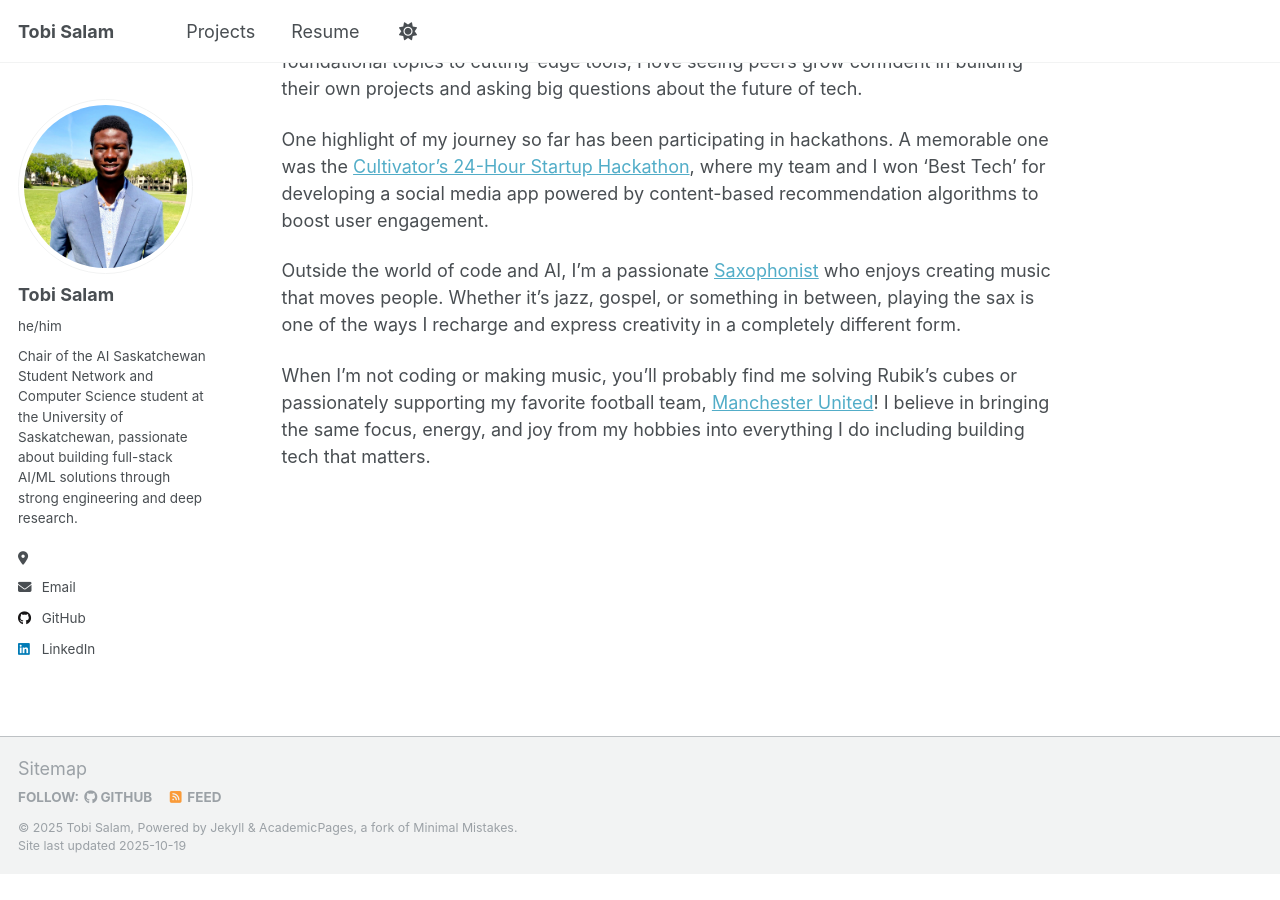
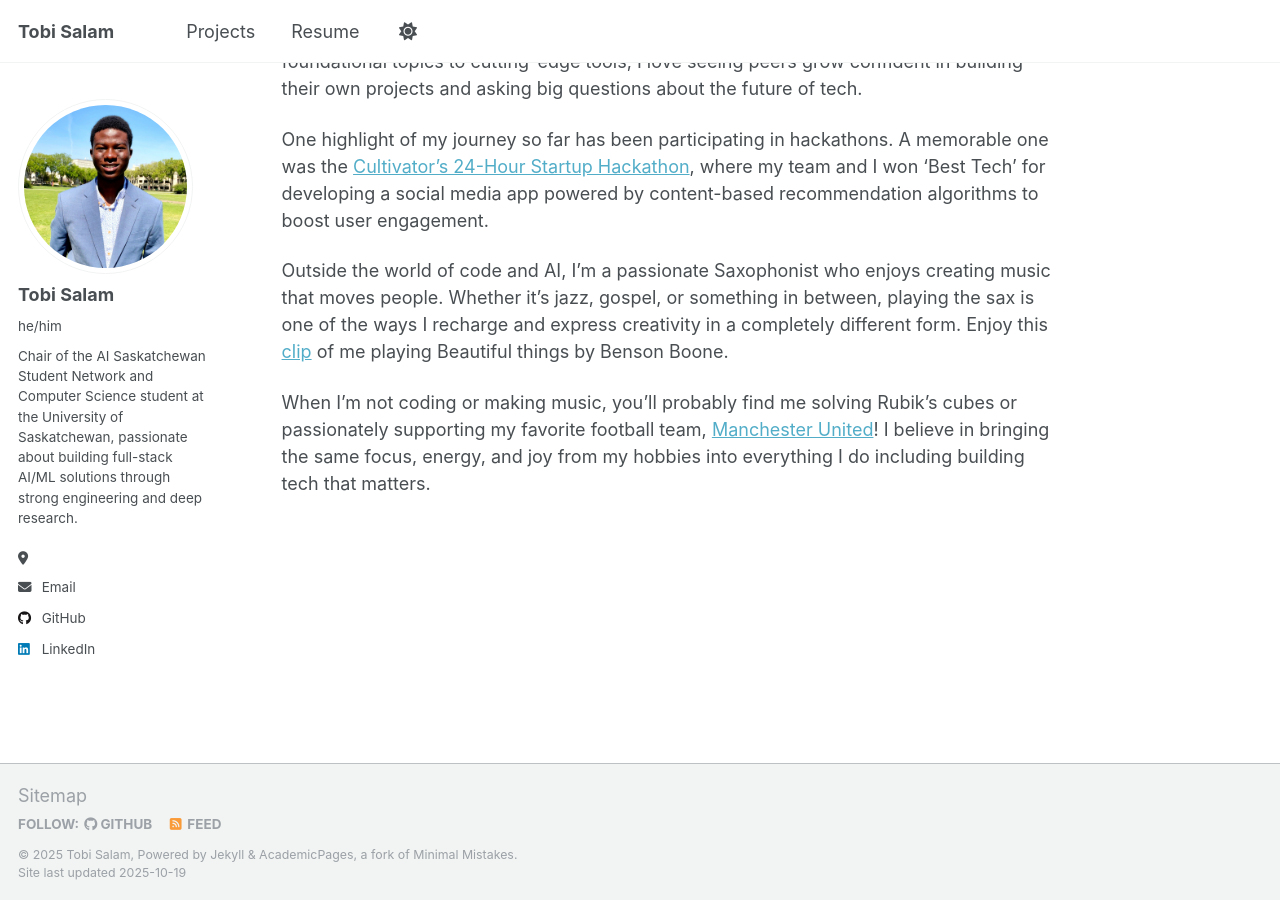
Before and after one commit to Jtsalam/Jtsalam.github.io, a Jekyll site: the page built from _pages/about.md, in a window 1280 px wide and 900 px high, scrolled down 568 px. Built offline with Jekyll 4.4.1, drawn with Linux system fonts in a browser that asks for light colours; before the commit the page ends 1442 px from its top, so only the background shows below that.

```diff
--- a/_pages/about.md
+++ b/_pages/about.md
@@ -12,12 +12,12 @@ I'm currently in my third year pursuing a Computer Science degree at the Univers
 
 My passion lies in building full-stack Artificial Intelligence and Machine Learning solutions that blend solid software engineering with practical AI research. I'm constantly fascinated by how these technologies can be applied to solve real-world problems, especially those that directly affect my community and the people around me.
 
-I’m also fortunate to serve as the Chair of the [Artificial Intelligence Saskatchewan Student Network](https://www.linkedin.com/feed/update/urn:li:activity:7296044913526247425/)- a student-led subsidiary of [AiSK](https://www.aisk.ca/), Our mission is to build a thriving ecosystem of AI enthusiasts across post-secondary institutions in Saskatchewan. Through workshops, technical events, and community engagement, we aim to connect students with the fast-evolving AI landscape.
+I’m also fortunate to serve as the Chair of the [Artificial Intelligence Saskatchewan Student Network](https://www.aisk.ca/student-network)- a student-led subsidiary of [AiSK](https://www.aisk.ca/), Our mission is to build a thriving ecosystem of AI enthusiasts across post-secondary institutions in Saskatchewan. Through workshops, technical events, and community engagement, we aim to connect students with the fast-evolving AI landscape.
 
 As Chair, I take on the responsibility of organizing events that inspire students to go beyond textbooks; events that expose them to the practical, hands-on side of AI. From foundational topics to cutting-edge tools, I love seeing peers grow confident in building their own projects and asking big questions about the future of tech.
 
 One highlight of my journey so far has been participating in hackathons. A memorable one was the [Cultivator's 24-Hour Startup Hackathon](https://www.linkedin.com/feed/update/urn:li:activity:7294478916356911104/), where my team and I won 'Best Tech' for developing a social media app powered by content-based recommendation algorithms to boost user engagement.
 
-Outside the world of code and AI, I’m a passionate [Saxophonist](https://www.youtube.com/channel/UClTrHHpleJyHqA7N7Fnz1Dw?app=desktop) who enjoys creating music that moves people. Whether it's jazz, gospel, or something in between, playing the sax is one of the ways I recharge and express creativity in a completely different form.
+Outside the world of code and AI, I'm a passionate Saxophonist who enjoys creating music that moves people. Whether it's jazz, gospel, or something in between, playing the sax is one of the ways I recharge and express creativity in a completely different form. Enjoy this [clip](https://www.youtube.com/shorts/N_jOKUltCCY) of me playing Beautiful things by Benson Boone.
 
 When I’m not coding or making music, you’ll probably find me solving Rubik’s cubes or passionately supporting my favorite football team, [Manchester United](https://www.manutd.com/en)! I believe in bringing the same focus, energy, and joy from my hobbies into everything I do including building tech that matters.
```
